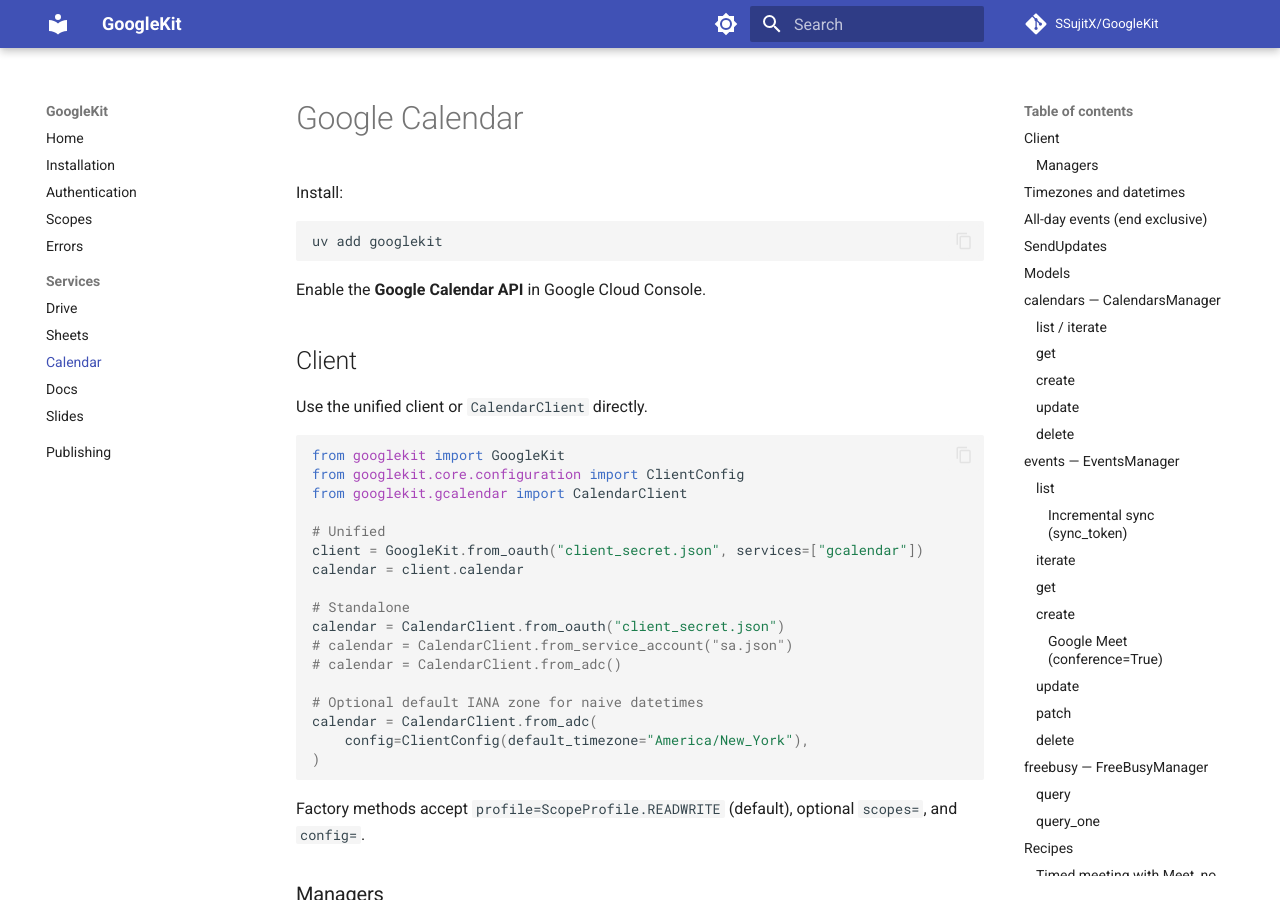
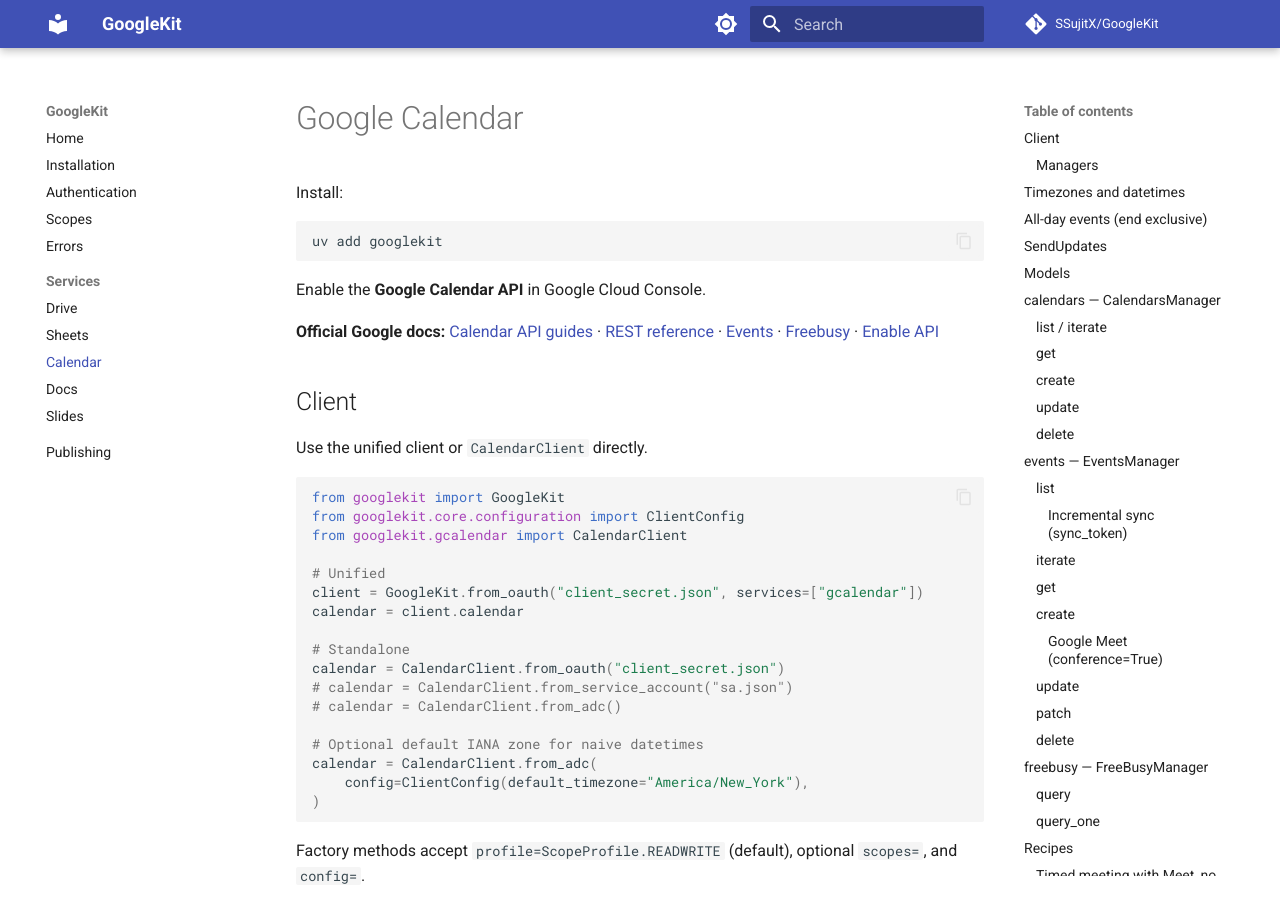
Before and after one commit to SSujitX/GoogleKit, an MkDocs documentation site: the page built from docs/calendar.md, in a window 1280 px wide and 900 px high. Built offline with MkDocs 1.6.1 and Material for MkDocs 9.7.7, drawn with Linux system fonts in a browser that asks for light colours; comment, search, counter and statistics services are not loaded.

Commit message:
docs: Add metadata and official Google Calendar API links to enhance documentation clarity and user guidance for GoogleKit

````diff
--- a/docs/calendar.md
+++ b/docs/calendar.md
@@ -1,3 +1,10 @@
+---
+title: Google Calendar API Python client (GoogleKit)
+description: >-
+  Create and manage Google Calendar events with GoogleKit — Meet links, free/busy,
+  sync tokens, attendees, and RSVP via Calendar API v3.
+---
+
 # Google Calendar
 
 Install:
@@ -7,6 +14,12 @@
 ```
 
 Enable the **Google Calendar API** in Google Cloud Console.
+
+**Official Google docs:** [Calendar API guides](https://developers.google.com/workspace/calendar/api/guides/overview) ·
+[REST reference](https://developers.google.com/workspace/calendar/api/v3/reference) ·
+[Events](https://developers.google.com/workspace/calendar/api/v3/reference/events) ·
+[Freebusy](https://developers.google.com/workspace/calendar/api/v3/reference/freebusy) ·
+[Enable API](https://console.cloud.google.com/apis/library/calendar-json.googleapis.com)
 
 ## Client
 
````
